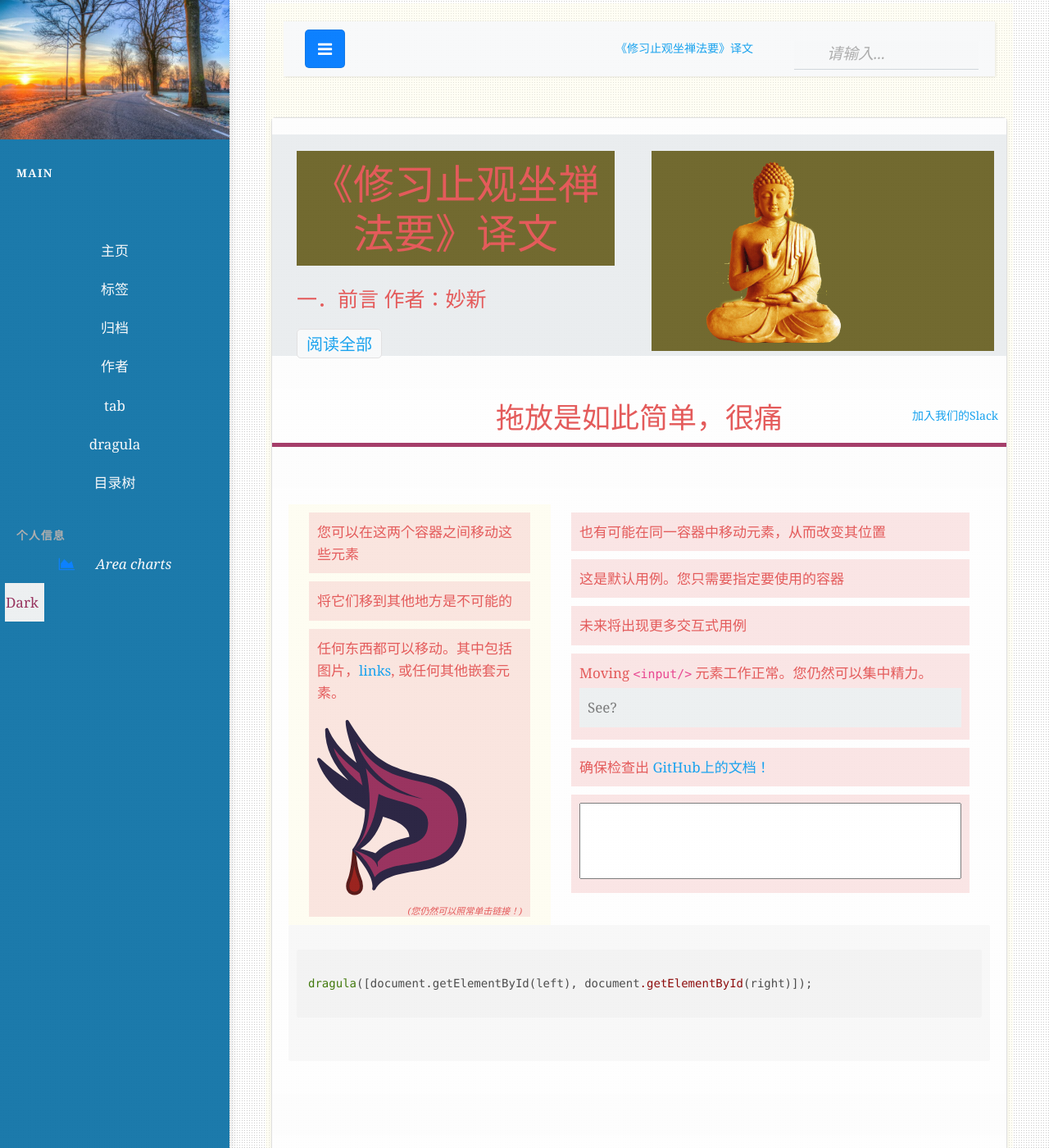
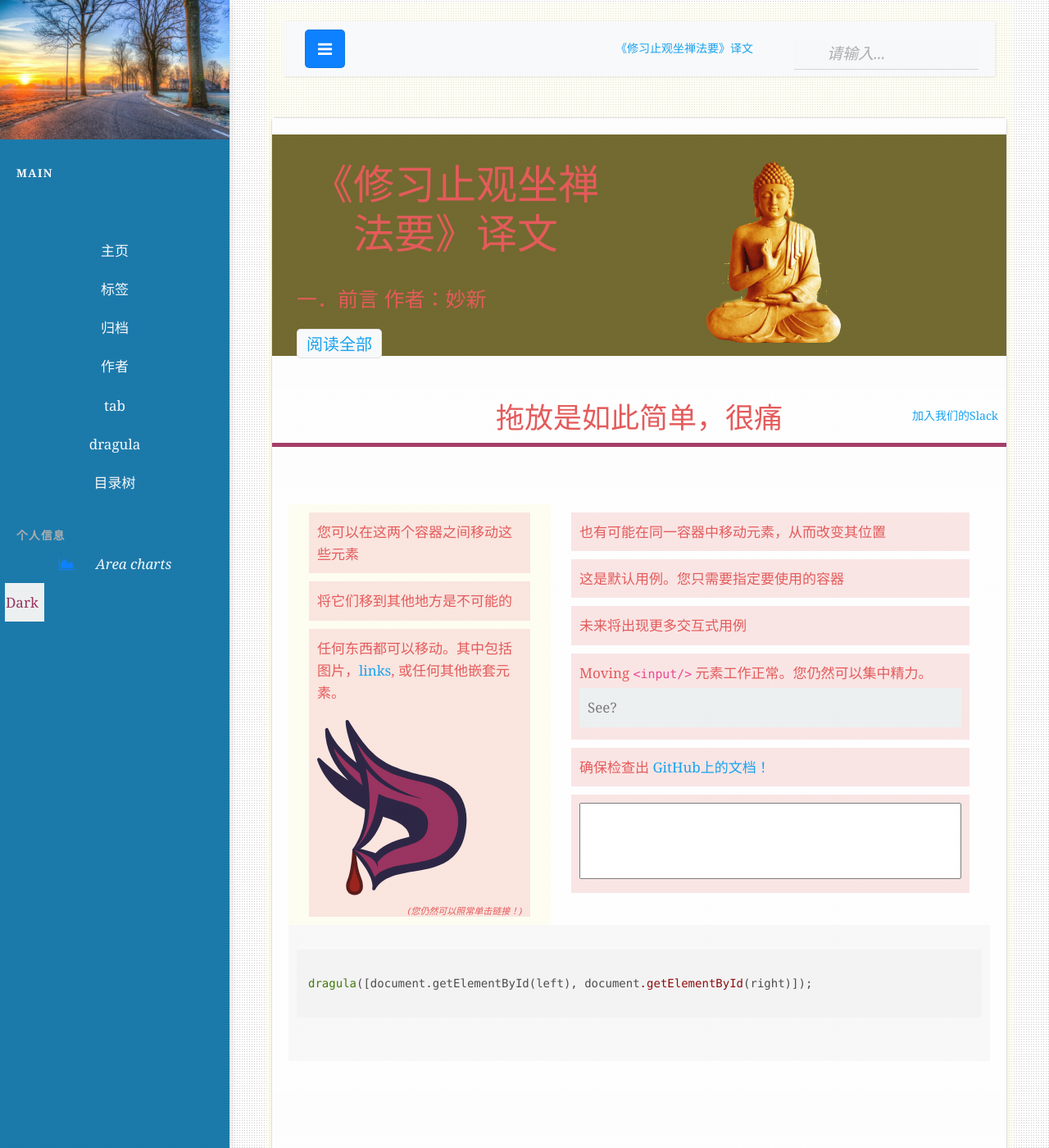
Before and after one commit to nengwuzhi/nengwuzhi.github.ioce, a Jekyll site: the page built from pages/dragula.html, in a window 1280 px wide and 1400 px high. Shown: the whole window at 82% size. Built offline with Jekyll 4.4.1, drawn with Linux system fonts in a browser that asks for light colours; nearby versions of some CDN libraries.

Commit message:
Update example.css

```diff
--- a/css/example.css
+++ b/css/example.css
@@ -3,7 +3,9 @@ body {
     margin: 0 auto;
     max-width: 1200px;
 }
-
+.jumbotron.jumbotron-fluid.jumbotron-home.pt-0.pb-0.mt-3.mb-2rem.bg-lightblue.position-relative {
+    background-color: #6b6325 !important;
+}
 html, body {
   -webkit-box-sizing: border-box;
   -moz-box-sizing: border-box;
```
